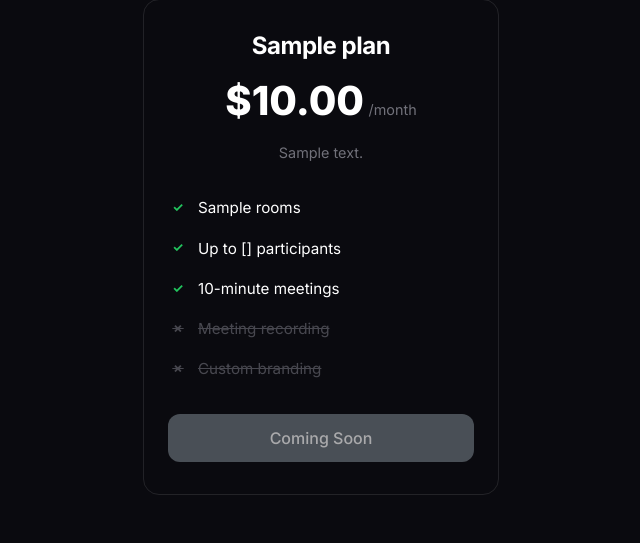
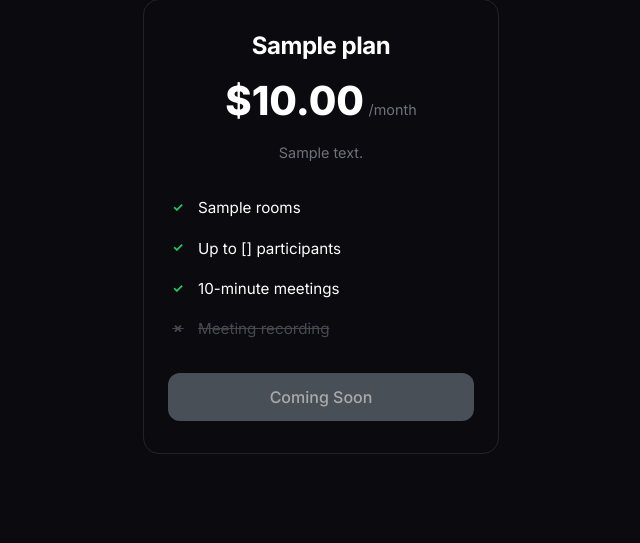
Before and after one commit to frzkhan03/Meetingapp, a Django app: template backend/templates/billing/pricing.html in a window 1280 px wide. Shown: the part 402-945 px from the top of the page, without its empty margins (319-959 px from the left). After the commit the page ends 856 px from the top, so only its background shows below. Run offline with Django 3.2, Linux system fonts and the light colour scheme; the template is opened without the code that fills it: most values are stand-ins (such as "Sample title", 1, 10 or a date in 2020).

Commit message:
Gate waiting room feature behind Business plan
- Add can_use_waiting_room() method to PlanLimits
- Block room locking for non-Business plans in toggle_room_lock_view
- Set new rooms to unlocked by default for non-Business plans
- Hide lock button in room.html for non-Business plans
- Show upgrade prompt in my_room.html for non-Business plans
- Remove unimplemented features from pricing page (custom branding,
  custom subdomain, breakout rooms) - only show waiting rooms

Co-Authored-By: Claude Opus 4.5 <noreply@anthropic.com>

```diff
--- a/backend/billing/plan_limits.py
+++ b/backend/billing/plan_limits.py
@@ -105,6 +105,9 @@ class PlanLimits:
     def can_record(self):
         return self.recording_enabled
 
+    def can_use_waiting_room(self):
+        return self._limits['waiting_rooms']
+
     def get_participant_limit(self):
         return self.max_participants
 
--- a/backend/templates/billing/pricing.html
+++ b/backend/templates/billing/pricing.html
@@ -75,19 +75,7 @@
                         <span class="feature-check">{% if plan.recording_enabled %}&#10003;{% else %}&#10007;{% endif %}</span>
                         Meeting recording
                     </li>
-                    <li class="feature-item {% if not plan.custom_branding %}feature-disabled{% endif %}">
-                        <span class="feature-check">{% if plan.custom_branding %}&#10003;{% else %}&#10007;{% endif %}</span>
-                        Custom branding
-                    </li>
                     {% if plan.tier == 'business' %}
-                    <li class="feature-item">
-                        <span class="feature-check">&#10003;</span>
-                        Custom subdomain
-                    </li>
-                    <li class="feature-item">
-                        <span class="feature-check">&#10003;</span>
-                        Breakout rooms
-                    </li>
                     <li class="feature-item">
                         <span class="feature-check">&#10003;</span>
                         Waiting rooms
--- a/backend/templates/room.html
+++ b/backend/templates/room.html
@@ -257,7 +257,8 @@
         <div class="control-divider"></div>
 
         <!-- Moderator Controls -->
-        <button class="control-btn moderator-btn {% if is_locked %}active{% endif %}" id="lockRoomBtn" onclick="toggleRoomLock()" title="Lock/Unlock Room">
+        {% if can_use_waiting_room %}
+        <button class="control-btn moderator-btn {% if is_locked %}active{% endif %}" id="lockRoomBtn" onclick="toggleRoomLock()" title="Lock/Unlock Room (Waiting Room)">
             <svg class="lock-icon" width="24" height="24" viewBox="0 0 24 24" fill="none" stroke="currentColor" stroke-width="2">
                 <rect x="3" y="11" width="18" height="11" rx="2" ry="2"/>
                 <path d="M7 11V7a5 5 0 0 1 10 0v4"/>
@@ -267,6 +268,7 @@
                 <path d="M7 11V7a5 5 0 0 1 9.9-1"/>
             </svg>
         </button>
+        {% endif %}
 
         <button class="control-btn moderator-btn" id="muteAllBtn" onclick="muteAllParticipants()" title="Mute All Participants">
             <svg width="24" height="24" viewBox="0 0 24 24" fill="none" stroke="currentColor" stroke-width="2">
```
Also changed, not shown: backend/meetings/views.py (+21 -1 lines), backend/templates/my_room.html (+15 -0 lines).
